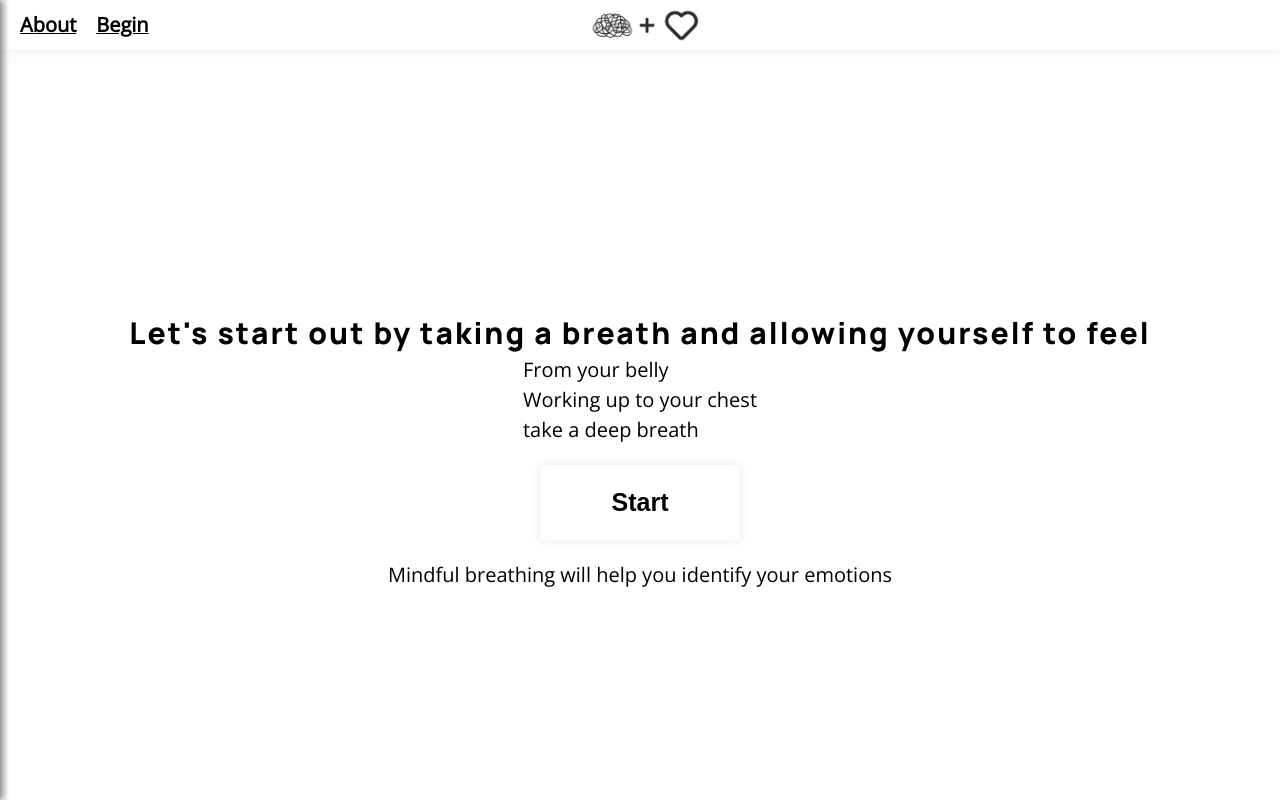
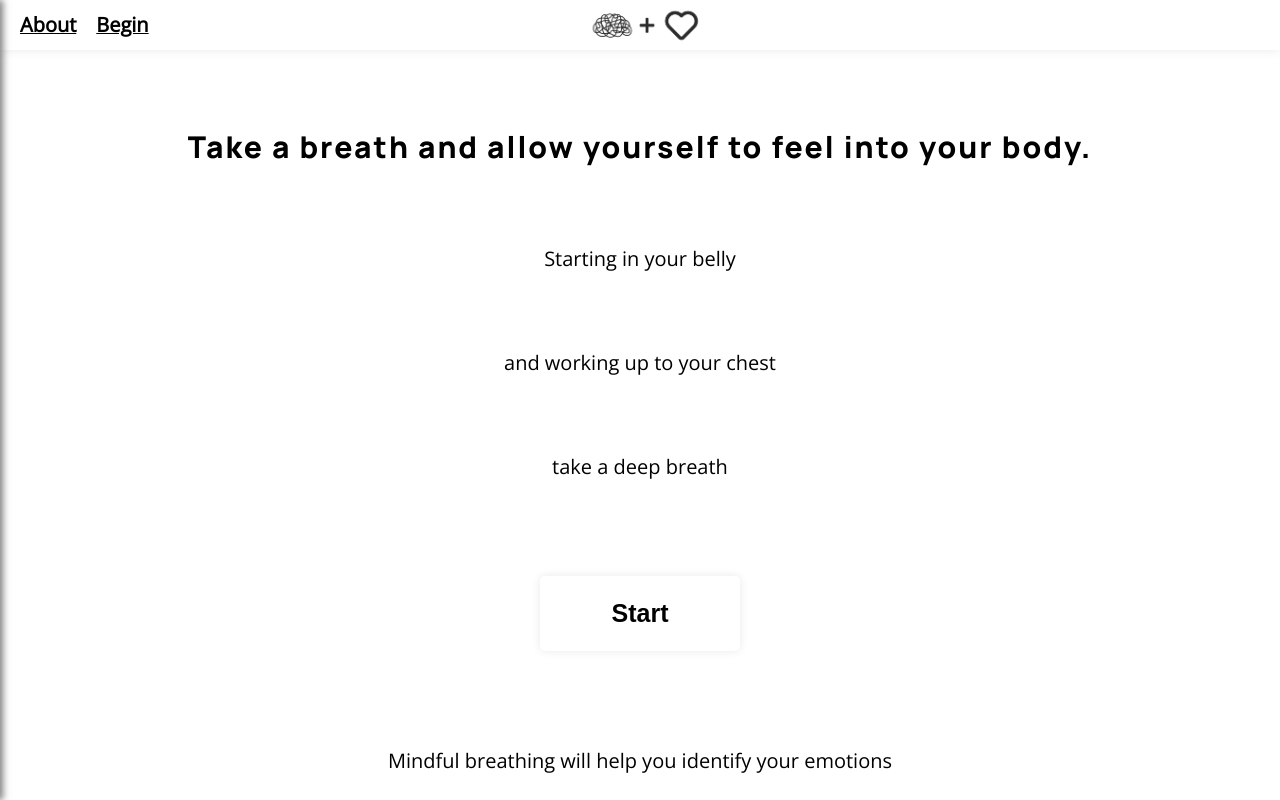
Before and after one commit to mr-dojo/ifeelthat-app, a React (Create React App) app: page /breathe in a window 1280 px wide. Shown: the top 800 px of the page. Built offline with nearby package versions, Linux system fonts and the light colour scheme.

Commit message:
Created reusable div for section spacing

```diff
--- a/src/App.css
+++ b/src/App.css
@@ -133,3 +133,15 @@ p {
   flex-direction: column;
   justify-content: center;
 }
+
+.section_margin {
+  margin: 0 10px;
+}
+
+.div-container_eighty-vh {
+  display: flex;
+  flex-direction: column;
+  justify-content: space-evenly;
+  align-items: center;
+  min-height: 80vh;
+}
--- a/src/pages/breathe/Breathe.js
+++ b/src/pages/breathe/Breathe.js
@@ -128,16 +128,14 @@ class Breathe extends React.Component {
 
   renderBreath = () => {
     return (
-      <section>
-        <h2>
-          Let's start out by taking a breath and allowing yourself to feel
+      <section className="space-evenly">
+        <h2 className="align-left">
+          Take a breath and allow yourself to feel into your body.
         </h2>
 
-        <p className="small-text">
-          From your belly
-          <br /> Working up to your chest
-          <br /> take a deep breath
-        </p>
+        <p className="small-text">Starting in your belly</p>
+        <p className="small-text">and working up to your chest</p>
+        <p className="small-text">take a deep breath</p>
         <Button
           buttonText={this.state.breathButtonText}
           onClick={() => {
@@ -215,10 +213,13 @@ class Breathe extends React.Component {
 
   renderBreath2 = () => {
     return (
-      <section id="breathe-again">
+      <section id="breathe-again" className="section_margin space-evenly">
+        <div className="section_margin space-evenly div-container_eighty-vh">
+          <h2 className="align-left">
+            Feel that {this.context.feeling.emotion}
+          </h2>
           <p className="small-text">
-          Take another deep breath and try to really feel that emotion for a
-          moment...
+            Take a few deep breaths and try to really experience that emotion.
           </p>
           <Button
             buttonText={this.state.breathButtonText}
@@ -253,6 +254,7 @@ class Breathe extends React.Component {
               }, 1000);
             }}
           ></Button>
+        </div>
       </section>
     );
   };
```
Lines whose indentation alone changed are shown as unchanged.
